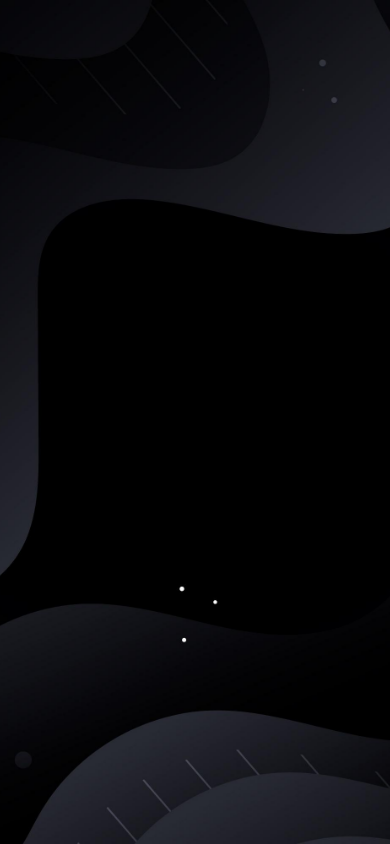
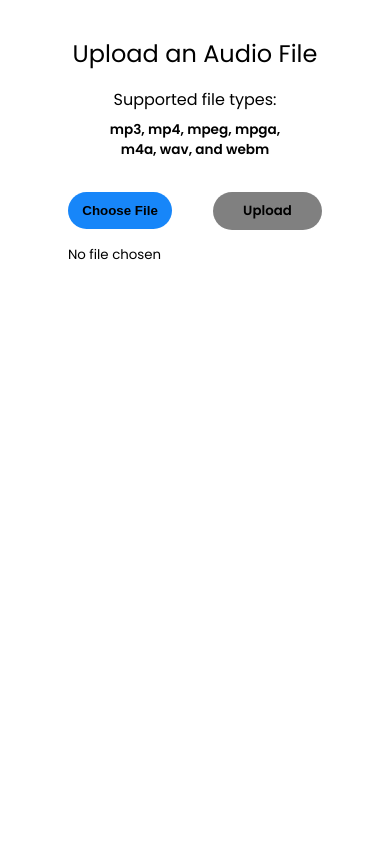
Before and after one commit to christiangarcia-dev/brainstation-capstone-client, a React (Create React App) app: page /transcribe in a window 390 px wide. Built offline with nearby package versions, Linux system fonts and the light colour scheme.

Commit message:
transcribe page restructuctured, styled, and responsive

```diff
--- a/src/components/NavSidebar/NavSidebar.scss
+++ b/src/components/NavSidebar/NavSidebar.scss
@@ -10,5 +10,9 @@
     &__icon {
         height: 2rem;
         cursor: pointer;
+
+        @include tablet {
+            height: 3rem;
+        }
     }
 }
--- a/src/components/TranslationForm.js/TranslationForm.scss
+++ b/src/components/TranslationForm.js/TranslationForm.scss
@@ -279,7 +279,7 @@
     }
 }
 
-.translate, .controls {
+.translate, .controls, .save-button {
     position: relative;
     z-index: 1;
     background: $color-black;
--- a/src/components/auth/auth.js
+++ b/src/components/auth/auth.js
@@ -1,10 +1,10 @@
+import './Auth.scss';
 import { auth, googleProvider, db } from "../../config/firebase";
 import { createUserWithEmailAndPassword, signInWithEmailAndPassword, signInWithPopup, signOut } from "firebase/auth";
 import { doc, setDoc, getDoc } from "firebase/firestore";
 import { useState } from "react";
 import { useEffect } from "react";
 import { useNavigate } from "react-router-dom";
-import './auth.scss';
 
 export const logout = async (navigate) => {
     try {
--- a/src/components/fileUploadForm/fileUploadForm.js
+++ b/src/components/fileUploadForm/fileUploadForm.js
@@ -1,18 +1,27 @@
-import "./fileUploadForm.scss";
+import "./FileUploadForm.scss";
 import { auth, db } from '../../config/firebase';
 import { collection, addDoc } from 'firebase/firestore';
 import { doc, getDoc } from 'firebase/firestore';
 import { Link } from "react-router-dom";
 import axios from 'axios';
-import { useState } from "react";
+import { useState, useEffect } from "react";
 
 function FileUploadForm() {
 
     const [selectedFile, setSelectedFile] = useState(null);
     const [transcription, setTranscription] = useState('');
+    const [isModalOpen, setIsModalOpen] = useState(true);
+
+    useEffect(() => {
+        if (transcription) setIsModalOpen(false);
+    }, [transcription]);
 
     const handleFileChange = (event) => {
         setSelectedFile(event.target.files[0]);
+    };
+
+    const openModal = () => {
+        setIsModalOpen(true);
     };
 
     const handleSubmit = async (event) => {
@@ -80,23 +89,33 @@ function FileUploadForm() {
         }
     };
 
-    return(
-        <div>
-            <form onSubmit={handleSubmit}>
-                <input type="file" onChange={handleFileChange} />
-                <button type="submit">Upload</button>
-            </form>
-            {transcription && (
-                <div>
-                    <h3>Transcription:</h3>
-                    <p>{transcription}</p>
-                    <button onClick={handleSaveTranscription}>Save Transcription</button>
+    return (
+        <div className="file-upload">
+            {isModalOpen && (
+                <div className="file-upload__modal">
+                    <div className="file-upload__modal__content">
+                        <h2 className="file-upload__modal__header">Upload an Audio File</h2>
+                        <p className="file-upload__modal__supported">Supported file types: </p>
+                        <p className="file-upload__modal__supported--values">mp3, mp4, mpeg, mpga, m4a, wav, and webm</p>
+                        <div className="file-upload__modal__buttons">
+                            <input type="file" onChange={handleFileChange} className="file-upload__modal__input" />
+                            <button className="file-upload__modal__upload" onClick={handleSubmit} disabled={!selectedFile}>Upload</button>
+                        </div>
+                    </div>
                 </div>
             )}
-            <Link to="/saved">View Transcripts</Link>
+            {transcription && (
+                <div className="file-upload__result">
+                    <h3 className="file-upload__result--header">Transcription:</h3>
+                    <p className="file-upload__result--value">{transcription}</p>
+                    <div className="file-upload__result--buttons">
+                        <button className="file-upload__result--save" onClick={handleSaveTranscription}>Save Transcription</button>
+                        <button className="file-upload__result--new" onClick={openModal}>Transcribe New File</button>
+                    </div>
+                </div>
+            )}
         </div>
-
-    )
+    );
 }
 
 export default FileUploadForm;
--- a/src/components/fileUploadForm/fileUploadForm.scss
+++ b/src/components/fileUploadForm/fileUploadForm.scss
@@ -0,0 +1,181 @@
+@use "../../styles/partials/variables" as *;
+@use "../../styles/partials/mixins" as *;
+
+.file-upload {
+
+    &__modal {
+        position: fixed;
+        top: 0;
+        left: 0;
+        width: 100%;
+        height: 100%;
+        display: flex;
+        align-items: center;
+        justify-content: center;
+        background-color: rgba(0, 0, 0, 0.8);
+        display: flex;
+        flex-direction: column;
+        align-items: center;
+        justify-content: center;
+
+        &__content {
+            height: 100vh;
+            width: 100vw;
+            padding: 20px;
+            background-color: white;
+            box-shadow: 0px 0px 10px rgba(0, 0, 0, 0.1);
+            text-align: center;
+
+            @include tablet {
+                padding-top: 3rem;
+                height: 30vh;
+                width: 80vw;
+            }
+
+            @include desktop {
+                width: 50vw;
+            }
+        }
+
+        &__header {
+            margin-block: 1rem;
+        }
+
+        &__supported {
+
+            font-weight: 400;
+
+            &--values {
+                font-size: 0.85rem;
+                font-weight: 600;
+                width: 50%;
+                margin-top: 0.5rem;
+                margin-bottom: 2rem;
+                margin-inline: auto;
+            }
+        }
+
+        &__buttons {
+            display: flex;
+            align-items: center;
+            justify-content: center;
+            gap: 0.3rem;
+            margin-inline: auto;
+        }
+
+        &__input {
+            cursor: pointer;
+            width: 40%;
+
+            @include tablet {
+                width: 20%;
+            }
+
+            &[type="file"] {
+                &::file-selector-button {
+                    background: $color-blue;
+                    color: $color-black;
+                    border: none;
+                    padding: 0.7rem 0.9rem;
+                    border-radius: 20px;
+                    cursor: pointer;
+                    display: flex;
+                    margin-bottom: 1rem;
+                    font-weight: 600;
+
+
+                    &:hover {
+                        background-color: $color-black;
+                        color: $color-white;
+                    }
+                }
+            }
+        }
+
+        &__upload {
+            padding: 0.55rem 1.9rem;
+            background-color: $color-black;
+            color: $color-white;
+            border: none;
+            border-radius: 20px;
+            cursor: pointer;
+            align-self: start;
+            font-weight: 600;
+
+            &:disabled {
+                background-color: grey;
+                color: $color-black;
+            }
+        }
+    }
+
+    &__result {
+        background-color: $color-black;
+        margin-inline: 1rem;
+        border-radius: 20px;
+        margin-top: 6rem;
+        padding-block: 2rem;
+        display: flex;
+        flex-direction: column;
+        align-items: center;
+        justify-content: center;
+        border: 1px solid $color-white;
+
+        @include tablet {
+            margin-inline: 8rem;
+            margin-top: 12rem;
+        }
+
+        @include desktop {
+            margin-inline: 10rem;
+            margin-top: 18rem;
+        }
+
+        &--header {
+            color: $color-white;
+            font-weight: 600;
+            margin-bottom: 1rem;
+        }
+
+        &--value {
+            color: $color-white;
+            text-align: left;
+            padding-inline: 1rem;
+
+            @include tablet {
+                padding-inline: 3rem;
+            }
+        }
+
+        &--buttons {
+            margin-top: 2rem;
+            margin-inline: 1rem;
+            display: flex;
+            align-items: center;
+            justify-content: center;
+        }
+
+        &--save, &--new {
+            border: 1px solid $color-white;
+            background-color: $color-black;
+            color: $color-white;
+            padding: 0.5rem 1rem;
+            cursor: pointer;
+
+            &:hover {
+                background-color: $color-white;
+                color: $color-black;
+            }
+        }
+
+        &--save {
+            border-radius: 20px 0 0 20px;
+            border-right: none;
+        }
+
+        &--new {
+            border-radius: 0px 20px 20px 0;
+            border-left: 1px solid $color-white;
+        }
+    }
+}
--- a/src/pages/TranscribePage/TranscribePage.js
+++ b/src/pages/TranscribePage/TranscribePage.js
@@ -1,9 +1,18 @@
 import "./TranscribePage.scss";
+import NavSidebar from "../../components/NavSidebar/NavSidebar";
+import FileUploadForm from "../../components/FileUploadForm/FileUploadForm";
 
 function TranscribePage() {
 
     return(
-        <></>
+        <>
+            <header>
+                <NavSidebar />
+            </header>
+            <main>
+                <FileUploadForm />
+            </main>
+        </>
     )
 }
 
--- a/src/pages/TranslatePage/TranslatePage.js
+++ b/src/pages/TranslatePage/TranslatePage.js
@@ -2,7 +2,7 @@ import "./TranslatePage.scss";
 import TranslationForm from "../../components/TranslationForm.js/TranslationForm";
 import { Link } from "react-router-dom";
 import { useNavigate } from "react-router-dom";
-import { logout } from '../../components/auth/auth';
+import { logout } from '../../components/Auth/Auth';
 import NavSidebar from "../../components/NavSidebar/NavSidebar";
 
 
```
Also changed, not shown: src/components/Footer/Footer.js (deleted), src/components/Footer/Footer.scss (deleted).
